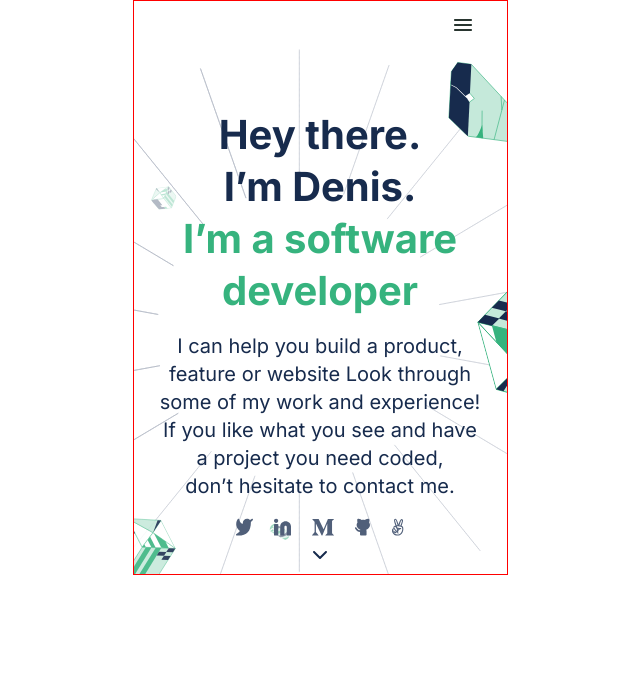
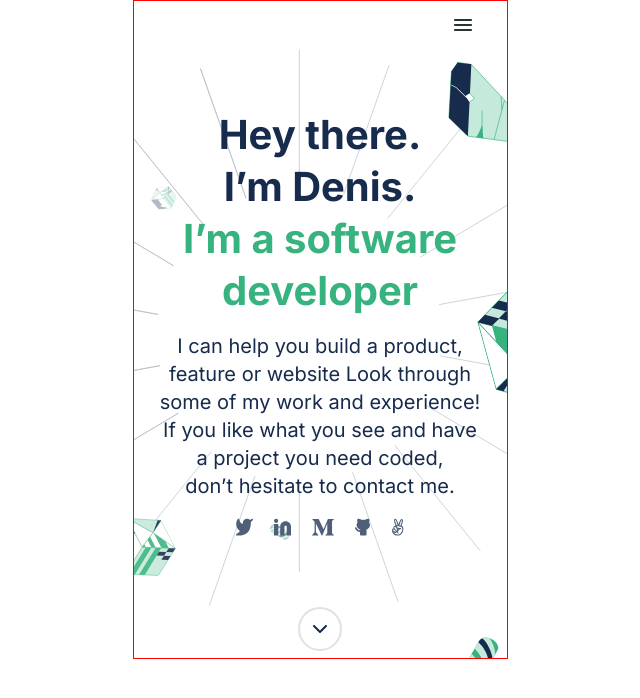
Before and after one commit to dd-obua/Mic-1-1-Portfolio, a website: page index.html in a window 1280 px wide. Shown: the whole page, without its empty margins (320-960 px from the left). Drawn offline with Linux system fonts and the light colour scheme.

Commit message:
Style chevron image

```diff
--- a/css/styles.css
+++ b/css/styles.css
@@ -67,6 +67,7 @@ h1 {
   justify-content: space-between;
   align-items: center;
   padding: 0 10.2rem;
+  margin-bottom: 6.4rem;
 }
 
 .social__link {
@@ -76,3 +77,9 @@ h1 {
 .social__link img {
   height: 1.8rem;
 }
+
+.chevron {
+  border: 2px solid #dfe1e6;
+  border-radius: 50%;
+  padding: 0.8rem;
+}
```
